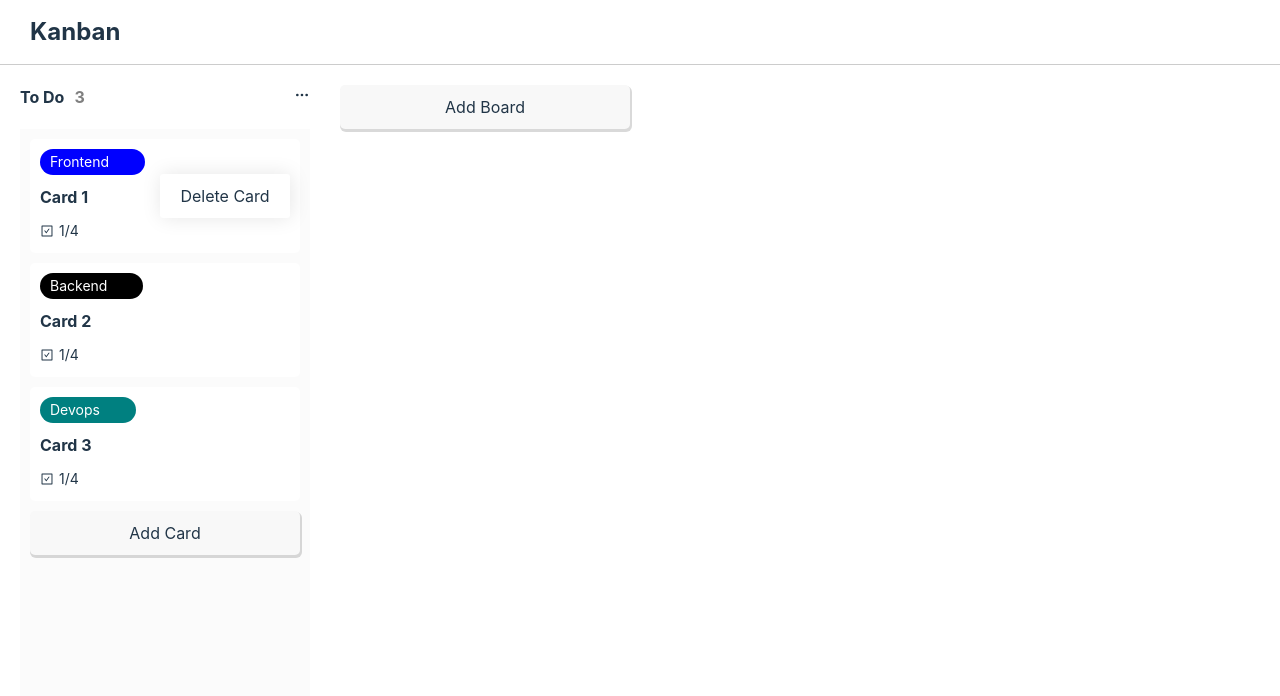
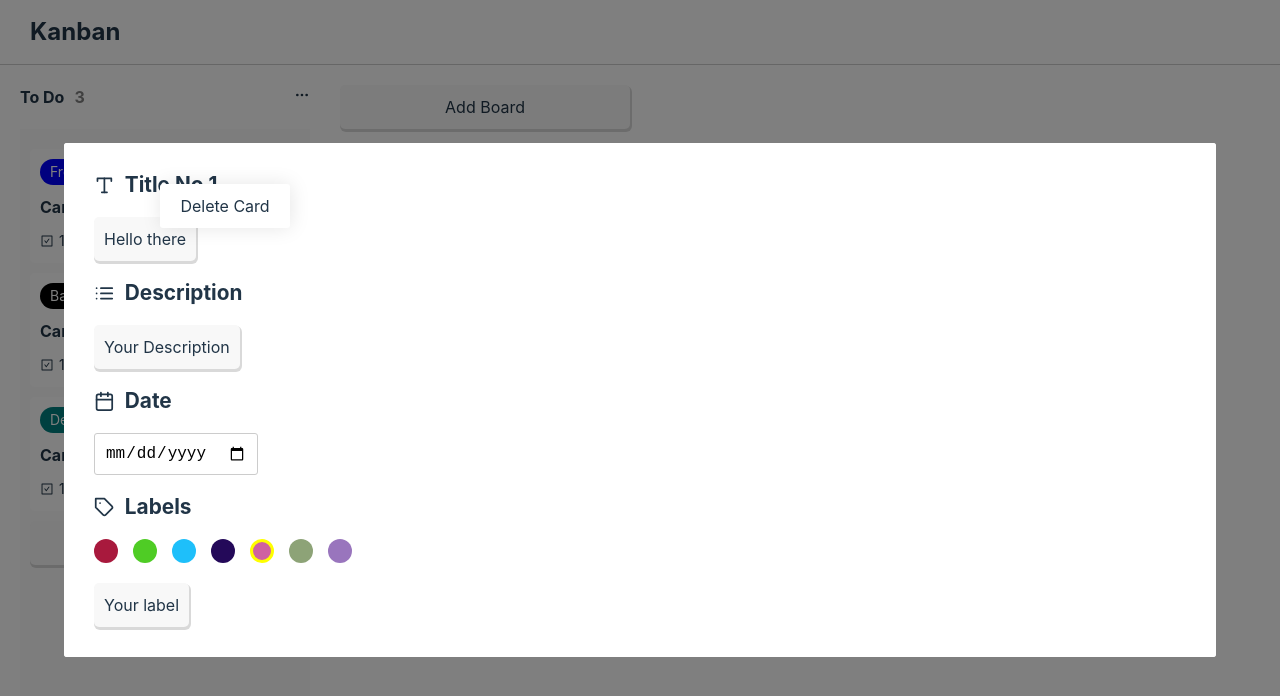
Before and after one commit to Ikechukwu11/Kanban, a React (Vite) app: page / in a window 1280 px wide. Both pictures are taken after a click on the element 282 px from the left and 162 px from the top of the page. Shown: the top 696 px of the page. Built offline with nearby package versions, Linux system fonts and the light colour scheme.

Commit message:
Working on the card info

```diff
--- a/src/components/Card/Card.jsx
+++ b/src/components/Card/Card.jsx
@@ -4,12 +4,18 @@ import { AiOutlineCheckSquare } from 'react-icons/ai'
 import { FiMoreHorizontal, FiClock } from 'react-icons/fi'
 import Chip from '../Chip/Chip'
 import Dropdown from '../Dropdown/Dropdown'
+import Cardinfo from '../Cardinfo/Cardinfo'
+
 const Card = (props) => {
   const [showDropdown, setShowDropdown] = useState(false)
+  const [showModal, setShowModal] = useState(false)
   return (
+    <>
+      {showModal && <Cardinfo onClose={() => setShowModal(false)} />}
       <div
         className='card'
         draggable
+        onClick={() => setShowModal(true)}
         onDragEnter={() => props.handleDragEnter(props.card?.id, props.boardId)}
         onDragEnd={() => props.handleDragEnd(props.card?.id, props.boardId)}
       >
@@ -59,6 +65,7 @@ const Card = (props) => {
           </p>
         </div>
       </div>
+    </>
   )
 }
 
--- /dev/null
+++ b/src/components/Cardinfo/Cardinfo.css
@@ -0,0 +1,54 @@
+.cardinfo {
+  padding: 30px;
+  background-color: #fff;
+  display: flex;
+  flex-direction: column;
+  gap: 30px;
+  width: calc(100vw - 10vw);
+}
+
+.cardinfo_box {
+  display: flex;
+  flex-direction: column;
+  gap: 20px;
+}
+
+.cardinfo_box_title {
+  font-weight: bold;
+  font-size: 1.3rem;
+  display: flex;
+  gap: 10px;
+  align-items: center;
+}
+
+.cardinfo_box_body {
+  width: fit-content;
+}
+
+.cardinfo_box_body input {
+  outline: none;
+  border: 1px solid #ccc;
+  border-radius: 3px;
+  padding: 10px;
+  font-size: 1rem;
+}
+
+.cardinfo_box_colors {
+  display: flex;
+  align-items: center;
+  gap: 15px;
+}
+
+.cardinfo_box_colors li {
+  height: 24px;
+  width: 24px;
+  cursor: pointer;
+  border-radius: 24px;
+  border: 3px solid transparent;
+  transition: 200ms;
+  list-style-type: none;
+}
+
+.cardinfo_box_colors .active {
+  border: 3px solid yellow;
+}
--- /dev/null
+++ b/src/components/Cardinfo/Cardinfo.jsx
@@ -0,0 +1,79 @@
+import React, { useState } from 'react'
+import Modal from '../Modal/Modal'
+import { FiType, FiList, FiCalendar, FiTag } from 'react-icons/fi'
+import './Cardinfo.css'
+import Editable from '../Editable/Editable'
+
+const Cardinfo = (props) => {
+  const colors = [
+    '#a8193d',
+    '#4fcc25',
+    '#1ebffa',
+    '#240959',
+    '#cf61a1',
+    '#8da377',
+    '#9975bd',
+  ]
+  const [activeColor, setActiveColor] = useState('#cf61a1')
+  return (
+    <div>
+      <Modal onClose={() => props.onClose()}>
+        <div className='cardinfo'>
+          <div className='cardinfo_box'>
+            <div className='cardinfo_box_title'>
+              <FiType /> Title No 1
+            </div>
+            <div className='cardinfo_box_body'>
+              <Editable
+                text={'Hello there'}
+                placeholder='Enter Title'
+                buttonText='Add Title'
+              />
+            </div>
+
+            <div className='cardinfo_box_title'>
+              <FiList /> Description
+            </div>
+            <div className='cardinfo_box_body'>
+              <Editable
+                text={'Your Description'}
+                placeholder='Enter Description'
+                buttonText='Add Description'
+              />
+            </div>
+
+            <div className='cardinfo_box_title'>
+              <FiCalendar /> Date
+            </div>
+            <div className='cardinfo_box_body'>
+              <input type='date' />
+            </div>
+
+            <div className='cardinfo_box_title'>
+              <FiTag /> Labels
+            </div>
+            <div className='cardinfo_box_colors'>
+              {colors.map((item, index) => (
+                <li
+                  key={index}
+                  style={{ backgroundColor: item }}
+                  className={item === activeColor ? 'active' : ''}
+                  onClick={() => setActiveColor(item)}
+                />
+              ))}
+            </div>
+            <div className='cardinfo_box_body'>
+              <Editable
+                text={'Your label'}
+                placeholder='Enter label'
+                buttonText='Add Label'
+              />
+            </div>
+          </div>
+        </div>
+      </Modal>
+    </div>
+  )
+}
+
+export default Cardinfo
--- a/src/components/Editable/Editable.jsx
+++ b/src/components/Editable/Editable.jsx
@@ -1,41 +1,41 @@
-import React, { useState } from "react";
-import { AiOutlineClose } from "react-icons/ai";
-import "./Editable.css";
+import React, { useState } from 'react'
+import { AiOutlineClose } from 'react-icons/ai'
+import './Editable.css'
 const Editable = (props) => {
-  const [showEdit, setShowEdit] = useState(false);
-  const [inputValue, setInputValue] = useState("");
+  const [showEdit, setShowEdit] = useState(false)
+  const [inputValue, setInputValue] = useState(props.text || '')
   return (
-    <div className="editable">
+    <div className='editable'>
       {showEdit ? (
         <form
-          className="editable_edit"
+          className='editable_edit'
           onSubmit={(e) => {
-            e.preventDefault();
+            e.preventDefault()
 
-            if (props.onSubmit) props.onSubmit(inputValue);
+            if (props.onSubmit) props.onSubmit(inputValue)
             setShowEdit(false)
-            setInputValue("")
+            setInputValue('')
           }}
         >
           <input
-            type="text"
+            type='text'
             value={inputValue}
             onChange={(e) => setInputValue(e.target.value)}
-            placeholder={props.placeholder || "Enter Name"}
+            placeholder={props.placeholder || 'Enter Name'}
             required
           />
-          <div className="editable_edit_footer">
-            <button type="submit">{props.buttonText || "Add"}</button>
+          <div className='editable_edit_footer'>
+            <button type='submit'>{props.buttonText || 'Add'}</button>
             <AiOutlineClose onClick={() => setShowEdit(false)} />
           </div>
         </form>
       ) : (
-        <p className="editable_toggle" onClick={() => setShowEdit(true)}>
-          {props.text || "Add item"}
+        <p className='editable_toggle' onClick={() => setShowEdit(true)}>
+          {props.text || 'Add item'}
         </p>
       )}
     </div>
-  );
-};
+  )
+}
 
-export default Editable;
+export default Editable
--- /dev/null
+++ b/src/components/Modal/Modal.css
@@ -0,0 +1,18 @@
+.modal {
+  position: fixed;
+  top: 0;
+  left: 0;
+  height: 100vh;
+  width: 100%;
+  background-color: rgba(0, 0, 0, 0.5);
+  display: flex;
+  justify-content: center;
+  align-items: center;
+}
+
+.modal_content {
+  background-color: #fff;
+  border-radius: 3px;
+  max-height: 95vh;
+  overflow-y: hidden;
+}
--- /dev/null
+++ b/src/components/Modal/Modal.jsx
@@ -0,0 +1,20 @@
+import React from 'react'
+import './Modal.css'
+
+const Modal = (props) => {
+  return (
+    <div
+      className='modal'
+      onClick={() => (props.onClose ? props.onClose() : '')}
+    >
+      <div
+        className='modal_content'
+        onClick={(event) => event.stopPropagation()}
+      >
+        {props.children}
+      </div>
+    </div>
+  )
+}
+
+export default Modal
```
Lines whose indentation alone changed are shown as unchanged.
